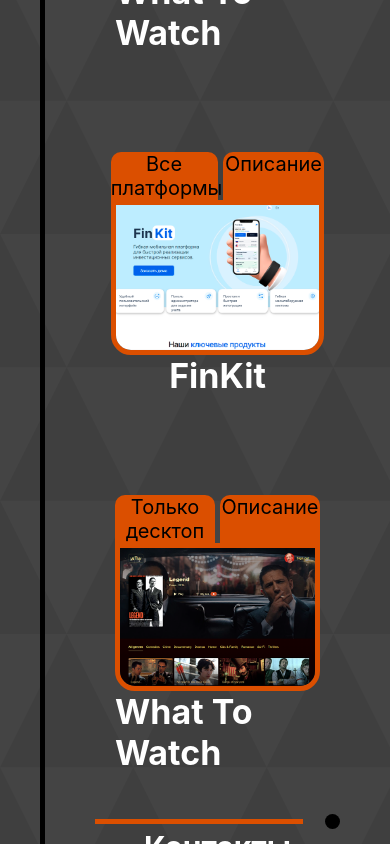
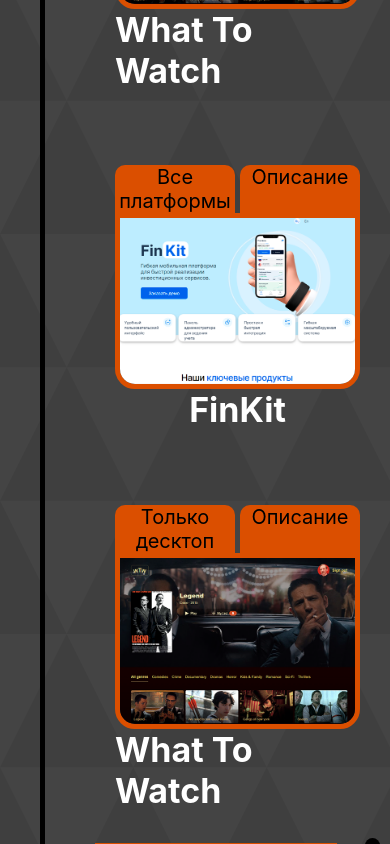
Before and after one commit to skrutikovsky/Personal-page, a React (Create React App) app: page / in a window 390 px wide. Shown: the part 2166-3010 px from the top of the page. Built offline with nearby package versions, Linux system fonts and the light colour scheme; a web font is replaced by a local one.

Commit message:
Улучшение верстки и адаптива

```diff
--- a/public/main.css
+++ b/public/main.css
@@ -1,5 +1,8 @@
 @import url('https://fonts.googleapis.com/css2?family=Kodchasan:wght@600;700&display=swap');
-
+html, body {
+    width: 100%;
+    height: 100%;
+}
 @media (min-width: 1200px) {
 
 body{
```
